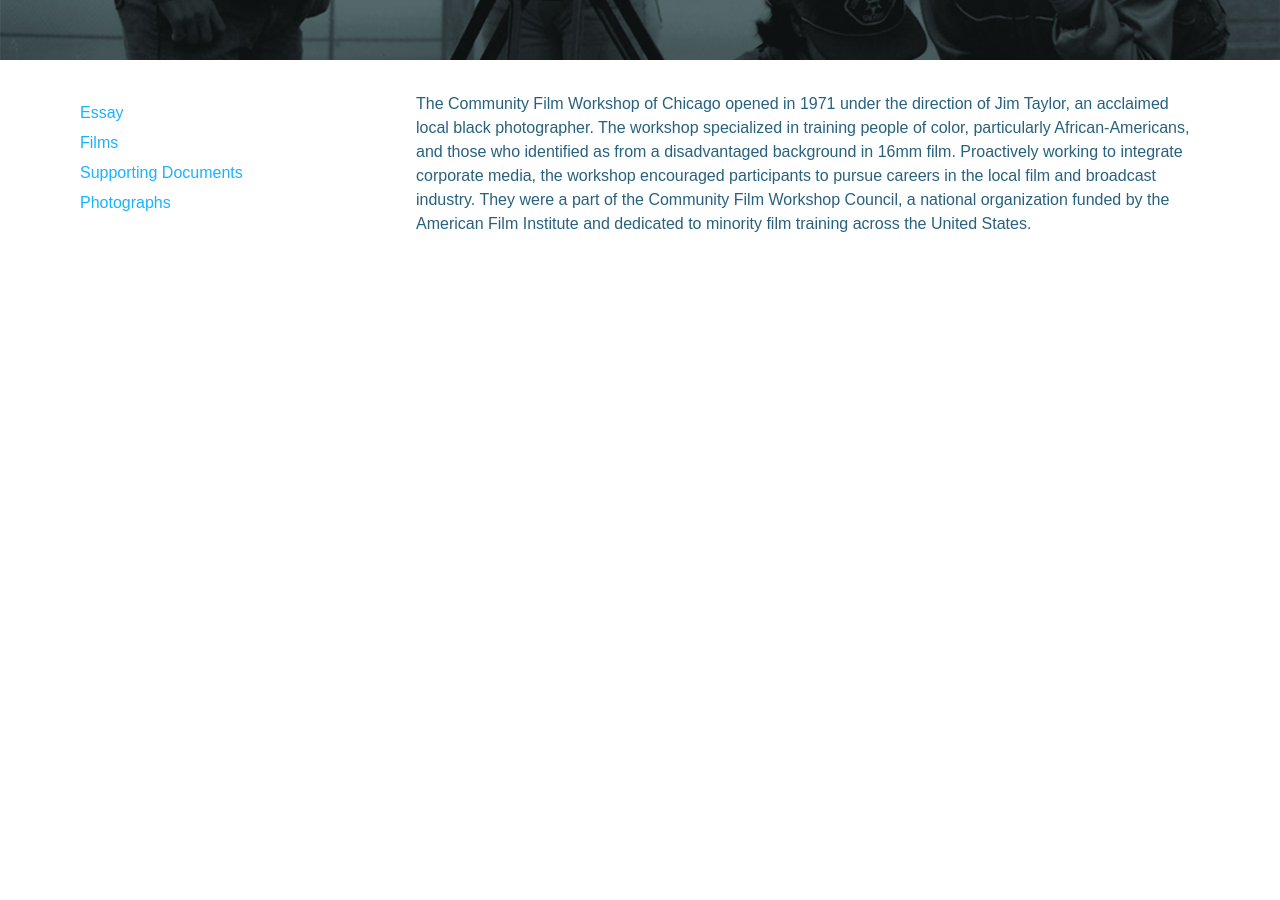
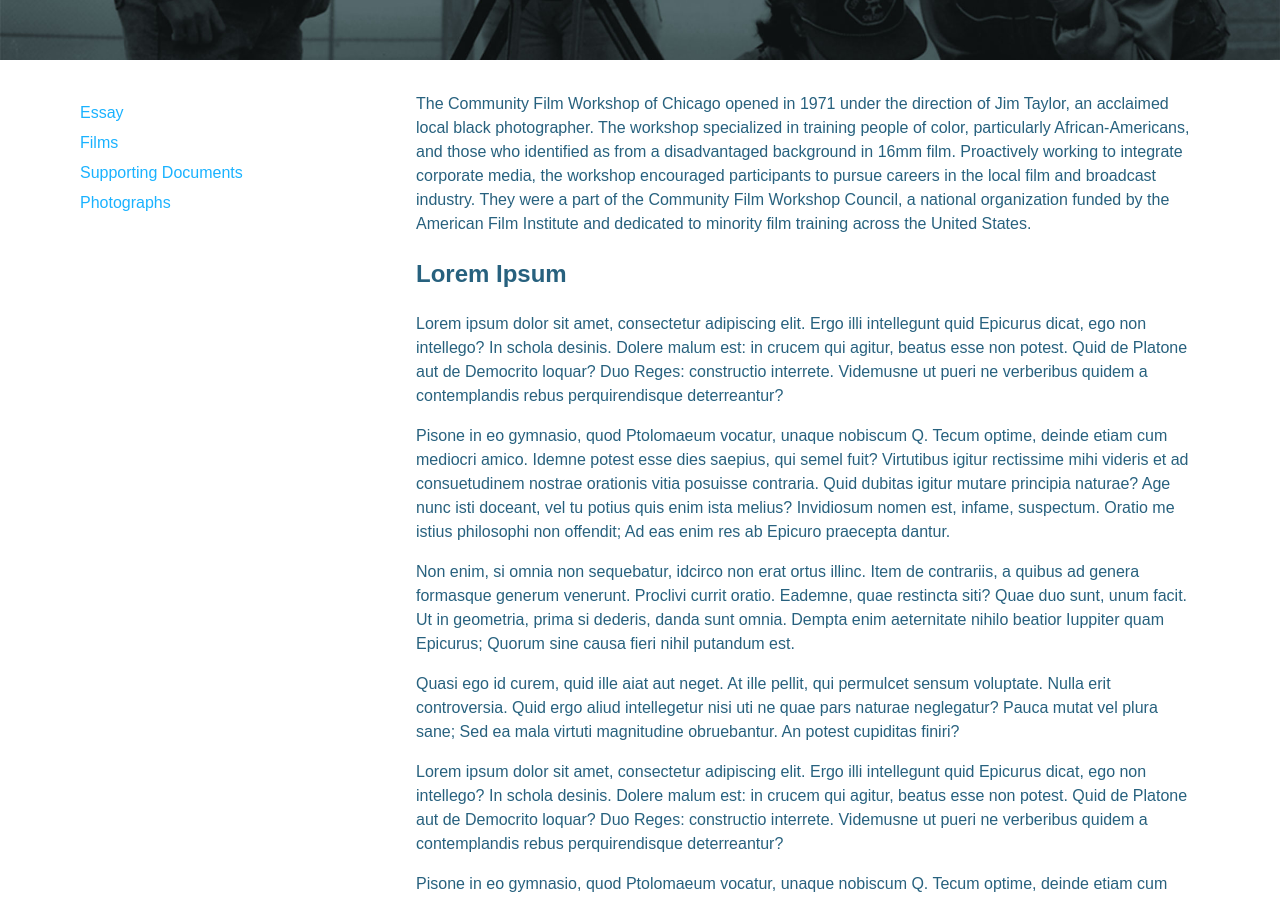
Before and after one commit to participatorymedia/prototype, a Jekyll site: the page built from modules/module/index.md, in a window 1280 px wide and 900 px high, scrolled down 444 px. Built offline with Jekyll 4.4.1, drawn with Linux system fonts in a browser that asks for light colours; before the commit the page ends 900 px from its top, so only the background shows below that; some of the changed text lies outside the part shown.

Commit message:
Adds more words.

```diff
--- a/modules/module/index.md
+++ b/modules/module/index.md
@@ -5,3 +5,21 @@ layout: module
 ---
 
 The Community Film Workshop of Chicago opened in 1971 under the direction of Jim Taylor,  an acclaimed local black photographer. The workshop specialized in training people of color, particularly African-Americans,  and those who identified as from a disadvantaged background in 16mm film.  Proactively working to integrate corporate media,  the workshop encouraged participants to pursue careers in the local film and broadcast industry. They were a part of the Community Film Workshop Council, a national organization funded by the American Film Institute and dedicated to minority film training across the United States.
+
+## Lorem Ipsum
+
+Lorem ipsum dolor sit amet, consectetur adipiscing elit. Ergo illi intellegunt quid Epicurus dicat, ego non intellego? In schola desinis. Dolere malum est: in crucem qui agitur, beatus esse non potest. Quid de Platone aut de Democrito loquar? Duo Reges: constructio interrete. Videmusne ut pueri ne verberibus quidem a contemplandis rebus perquirendisque deterreantur?
+
+Pisone in eo gymnasio, quod Ptolomaeum vocatur, unaque nobiscum Q. Tecum optime, deinde etiam cum mediocri amico. Idemne potest esse dies saepius, qui semel fuit? Virtutibus igitur rectissime mihi videris et ad consuetudinem nostrae orationis vitia posuisse contraria. Quid dubitas igitur mutare principia naturae? Age nunc isti doceant, vel tu potius quis enim ista melius? Invidiosum nomen est, infame, suspectum. Oratio me istius philosophi non offendit; Ad eas enim res ab Epicuro praecepta dantur.
+
+Non enim, si omnia non sequebatur, idcirco non erat ortus illinc. Item de contrariis, a quibus ad genera formasque generum venerunt. Proclivi currit oratio. Eademne, quae restincta siti? Quae duo sunt, unum facit. Ut in geometria, prima si dederis, danda sunt omnia. Dempta enim aeternitate nihilo beatior Iuppiter quam Epicurus; Quorum sine causa fieri nihil putandum est.
+
+Quasi ego id curem, quid ille aiat aut neget. At ille pellit, qui permulcet sensum voluptate. Nulla erit controversia. Quid ergo aliud intellegetur nisi uti ne quae pars naturae neglegatur? Pauca mutat vel plura sane; Sed ea mala virtuti magnitudine obruebantur. An potest cupiditas finiri?
+
+Lorem ipsum dolor sit amet, consectetur adipiscing elit. Ergo illi intellegunt quid Epicurus dicat, ego non intellego? In schola desinis. Dolere malum est: in crucem qui agitur, beatus esse non potest. Quid de Platone aut de Democrito loquar? Duo Reges: constructio interrete. Videmusne ut pueri ne verberibus quidem a contemplandis rebus perquirendisque deterreantur?
+
+Pisone in eo gymnasio, quod Ptolomaeum vocatur, unaque nobiscum Q. Tecum optime, deinde etiam cum mediocri amico. Idemne potest esse dies saepius, qui semel fuit? Virtutibus igitur rectissime mihi videris et ad consuetudinem nostrae orationis vitia posuisse contraria. Quid dubitas igitur mutare principia naturae? Age nunc isti doceant, vel tu potius quis enim ista melius? Invidiosum nomen est, infame, suspectum. Oratio me istius philosophi non offendit; Ad eas enim res ab Epicuro praecepta dantur.
+
+Non enim, si omnia non sequebatur, idcirco non erat ortus illinc. Item de contrariis, a quibus ad genera formasque generum venerunt. Proclivi currit oratio. Eademne, quae restincta siti? Quae duo sunt, unum facit. Ut in geometria, prima si dederis, danda sunt omnia. Dempta enim aeternitate nihilo beatior Iuppiter quam Epicurus; Quorum sine causa fieri nihil putandum est.
+
+Quasi ego id curem, quid ille aiat aut neget. At ille pellit, qui permulcet sensum voluptate. Nulla erit controversia. Quid ergo aliud intellegetur nisi uti ne quae pars naturae neglegatur? Pauca mutat vel plura sane; Sed ea mala virtuti magnitudine obruebantur. An potest cupiditas finiri?
```
